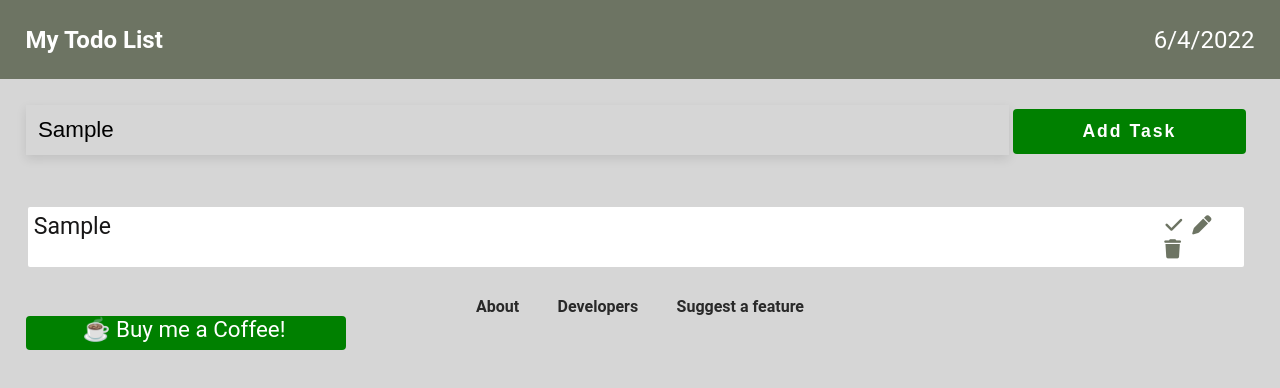
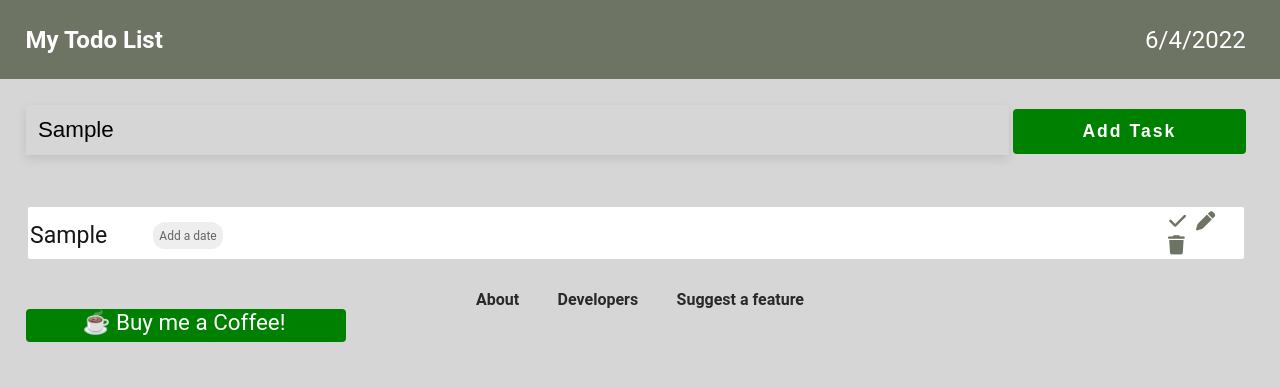
Before and after one commit to pray1n/todo, a plain HTML site: page index.html in a window 1280 px wide. Both pictures are taken after typing "Sample" into the empty fields and a click on the button "Add Task". Drawn offline with Linux system fonts and the light colour scheme.

Commit message:
Enter key function and task date selection added

```diff
--- a/style.css
+++ b/style.css
@@ -23,7 +23,9 @@ body{
     color: #fff;
     z-index: 100;
 }
-
+.date{
+    padding-right: .7%;
+}
 
 
 /*-- Main Section Styling --*/
@@ -72,19 +74,31 @@ body{
     height: auto;
     font-size: 1.2em;
     border-radius: 2px;
-    padding: .5%;
+    padding: .2%;
     margin-left: 2px;
     margin-bottom: 5px;
     color: #181717;
     background-color: #fff;
+    align-items: center;
 }
 p{
-    width: 90%;
+    margin-right: 4%;
     font-size: 1.2em;
-
+    padding-top: .5%;
 }
 .itemElement{
+    display: flex;
     width: 95%;
+}
+span#addDate{
+    font-size: 12px;
+    padding: .5%;
+    background: #eee;
+    border: 1px solid transparent;
+    color: #666;
+    border-radius: 12px;
+    cursor: pointer;
+    margin-top: .5%;
 }
 
 .icons i{
--- a/todo.js
+++ b/todo.js
@@ -1,19 +1,28 @@
 const allTasks = []
+const inputTextElement = document.getElementById('input-text');
+const inputText = inputTextElement.value
 
 // Adding Value to the tasks Input box together
 //  with an Alert Message for empty task inputs
 function addItem (){
     const inputTextElement = document.getElementById('input-text');
     const inputText = inputTextElement.value
-    inputText
     if(!inputTextElement.value){
         alert("Please add a task!")
         return
     }
-    console.log(inputTextElement.value)
     allTasks.push(inputText)
     renderAllTasks() // What is the purpose of this line in this particular function?
 }
+
+
+    inputTextElement.addEventListener('keydown', function(event){
+        inputText
+        if(event.key === "Enter"){
+            addItem()
+        }
+    });
+
 
     // Getting the HTML content for the task input
 function getTaskHtml(taskText){
@@ -21,6 +30,7 @@ function getTaskHtml(taskText){
     <div class="taskItems">
         <div class="itemElement">
             <p class="task-p">${taskText}</p>
+            <span id="addDate">Add a date</span>
         </div>
         <div class="icons">
         <i class="fa-solid fa-check"></i>
@@ -42,6 +52,8 @@ function renderAllTasks(){
 
 
 renderAllTasks()
+
+
 
 
 
```
Also changed, not shown: index.html (+0 -1 lines).
